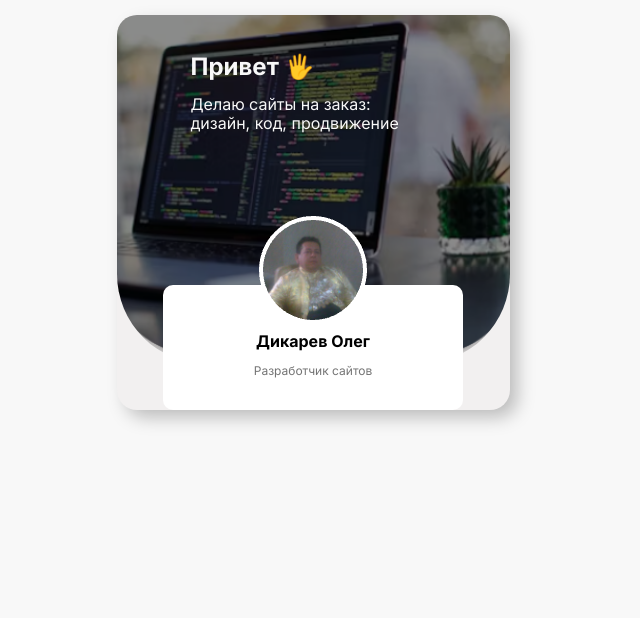
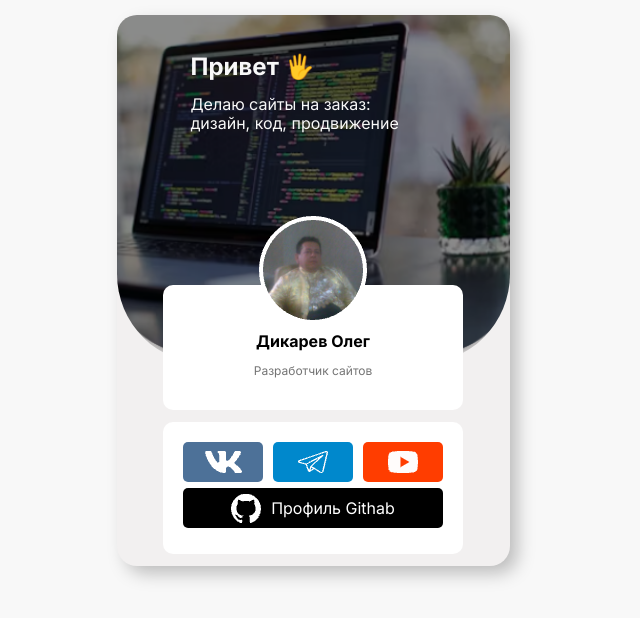
Before and after one commit to olberd/taplink, a plain HTML site: page index.html in a window 1280 px wide. Shown: the whole page, without its empty margins (327-967 px from the left). Drawn offline with Linux system fonts and the light colour scheme.

Commit message:
add buttons

```diff
--- a/css/style.css
+++ b/css/style.css
@@ -42,8 +42,6 @@ header {
     margin-top: -79px;
     text-align: center;
     width: 300px;
-    /*height: 100px;*/
-    /*top: 243px;*/
     border-radius: 10px;
     background: rgb(255, 255, 255);
     padding-bottom: 20px;
@@ -68,3 +66,44 @@ header {
     font-weight: 400;
     line-height: 15px;
 }
+.card {
+    border-radius: 10px;
+    background: rgb(255, 255, 255);
+    margin-top: 12px;
+    margin-bottom: 12px;
+    padding: 20px;
+}
+.buttons {
+    display: flex;
+    justify-content: space-between;
+    max-width: 290px;
+    margin: auto;
+    gap: 10px;
+}
+.button {
+    background-color: #000000;
+    display: flex;
+    align-items: center;
+    justify-content: center;
+    height: 40px;
+    flex-shrink: 1;
+    width: 100%;
+    border-radius: 5px;
+    text-decoration: none;
+    color: #fff;
+    font-size: 16px;
+    font-weight: 400;
+    line-height: 19px;
+    gap: 10px;
+    margin-bottom: 6px;
+
+}
+.button.vk {
+    background: #4D7198;
+}
+.button.tg {
+    background: #0088cc;
+}
+.button.yt {
+    background: #FF3D00;
+}
--- a/index.html
+++ b/index.html
@@ -7,7 +7,8 @@
     <meta http-equiv="X-UA-Compatible" content="ie=edge">
     <link rel="preconnect" href="https://fonts.googleapis.com">
     <link rel="preconnect" href="https://fonts.gstatic.com" crossorigin>
-    <link href="https://fonts.googleapis.com/css2?family=Inter:ital,opsz,wght@0,14..32,100..900;1,14..32,100..900&display=swap" rel="stylesheet">
+    <link href="https://fonts.googleapis.com/css2?family=Inter:ital,opsz,wght@0,14..32,100..900;1,14..32,100..900&display=swap"
+          rel="stylesheet">
     <link rel="stylesheet" href="css/normalize.css">
     <link rel="stylesheet" href="css/style.css">
     <title>Taplink</title>
@@ -25,6 +26,26 @@
             <h1 class="user-name">Дикарев Олег</h1>
             <p class="user-description">Разработчик сайтов</p>
         </div>
+        <div class="card">
+            <div class="buttons">
+                <a href="#" class="button vk">
+                    <img src="img/vk.png" alt="" class="button-icon">
+                </a>
+                <a href="#" class="button tg">
+                    <img src="img/tg.png" alt="" class="button-icon">
+                </a>
+                <a href="#" class="button yt">
+                    <img src="img/yt.png" alt="" class="button-icon">
+                </a>
+            </div>
+            <!-- /.buttons -->
+            <a href="#" class="button ">
+                <img src="img/github.png" alt="" class="button-icon">
+                <span class="button-text">Профиль Githab</span>
+            </a>
+        </div>
+        <!-- /.card -->
+
     </div>
     <!-- /.container -->
 
```
Also changed, not shown: img/github.png (added), img/tg.png (added), img/vk.png (added), img/yt.png (added). Lines whose indentation alone changed are shown as unchanged.
